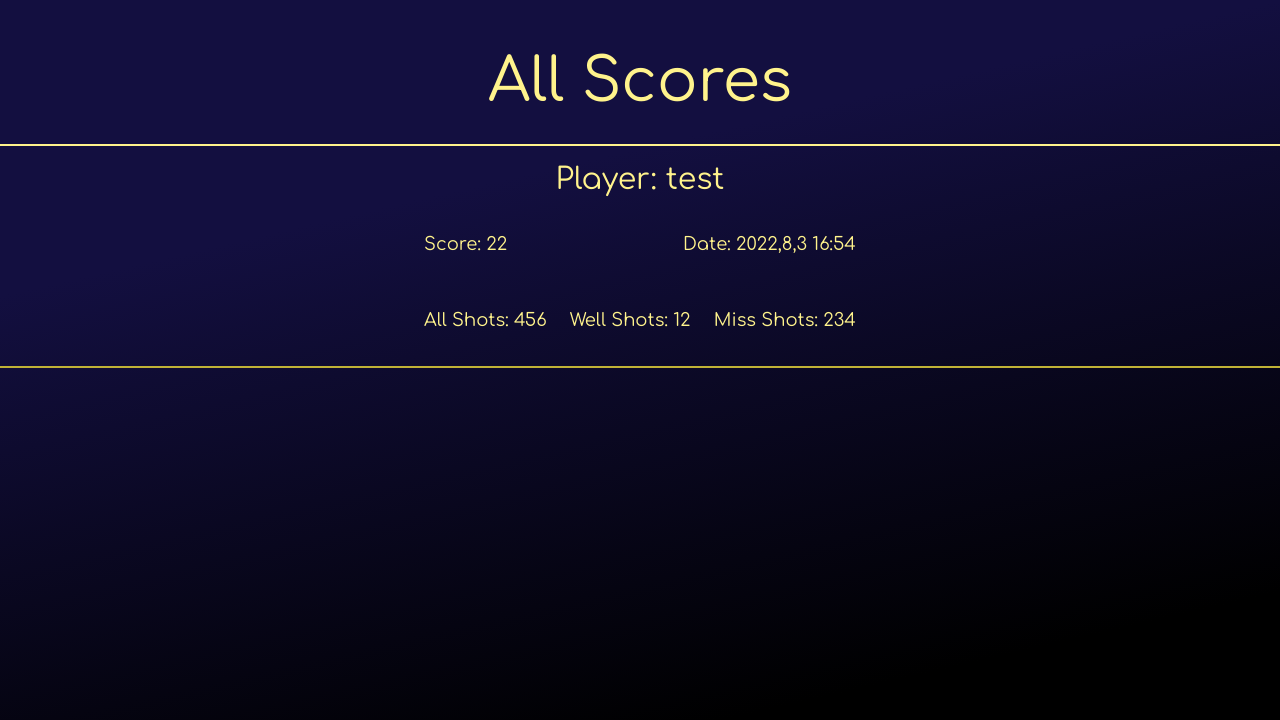
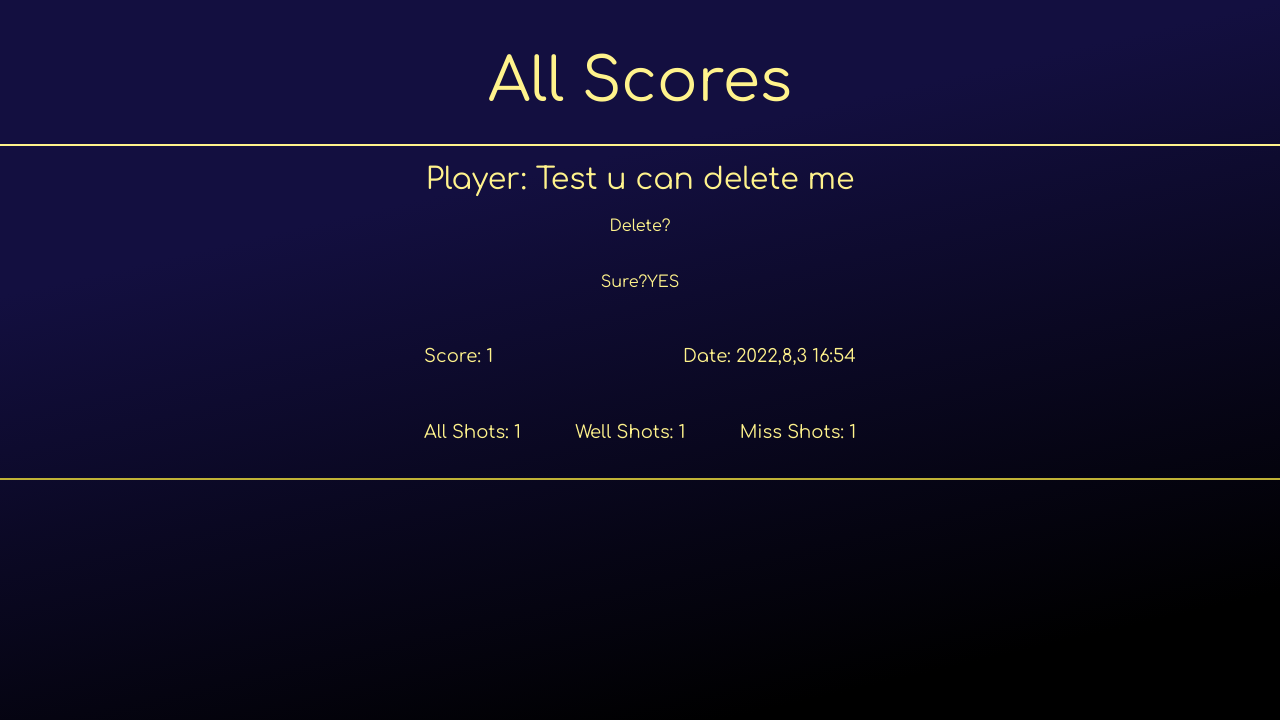
Before and after one commit to TohidEq/finger-gridshot-aimlab, a React (Create React App) app: page /scores in a window 1280 px wide. Shown: the top 720 px of the page. Built offline with nearby package versions, Linux system fonts and the light colour scheme.

Commit message:
Add DeleteBTN and ID to scores

```diff
--- a/src/components/Game/ScoreGame/MyScore.tsx
+++ b/src/components/Game/ScoreGame/MyScore.tsx
@@ -11,25 +11,20 @@ interface IAllStats {
   countWellBalls: number;
   countMissBalls: number;
 }
-interface IMyScore {
-  name: String;
-  score: number;
-  miss: number;
-  well: number;
-  all: number;
-  date: string;
-}
-
 export default function MyScore(props: IMyScoreProps) {
   const [isSaved, setIsSaved] = React.useState(false);
   const navigate = useNavigate();
   const myStats: IAllStats = JSON.parse(localStorage.getItem("mystats")!!);
   const [myName, setMyName] = useState<string>("You");
+
+  const myDate = new Date();
+  const myId = myDate.getTime();
+
   console.log("myscore", myStats);
 
   const saveScore = () => {
-    const myDate = new Date();
     const myScore = {
+      id: myId,
       name: myName || "You",
       score: myStats.myScore,
       miss: myStats.countMissBalls,
@@ -74,6 +69,7 @@ export default function MyScore(props: IMyScoreProps) {
       <div className="game-stats">
         <ScoreCard
           scoreStats={{
+            id: myId,
             name: myName || "You",
             score: myStats.myScore,
             miss: myStats.countMissBalls,
--- a/src/components/Game/ScoreGame/SaveScore.tsx
+++ b/src/components/Game/ScoreGame/SaveScore.tsx
@@ -1,11 +1,10 @@
-import * as React from "react";
 import GetAllScores from "../Scores/GetAllScores";
-import useScores from "../Scores/useScores";
 
 export interface ISaveScoreProps {
   myScore: IMyScore;
 }
 interface IMyScore {
+  id: number;
   name: String;
   score: number;
   miss: number;
--- a/src/components/Game/Scores/GetAllScores.tsx
+++ b/src/components/Game/Scores/GetAllScores.tsx
@@ -5,11 +5,12 @@ export interface IGetAllScoresProps {}
 const myDate = new Date();
 const defaultScore = [
   {
-    name: "test",
-    score: 22,
-    miss: 234,
-    well: 12,
-    all: 456,
+    id: 1,
+    name: "Test u can delete me",
+    score: 1,
+    miss: 1,
+    well: 1,
+    all: 1,
     date: myDate.toString(),
   },
 ];
--- a/src/components/Game/Scores/ScoreCard.tsx
+++ b/src/components/Game/Scores/ScoreCard.tsx
@@ -3,9 +3,11 @@ import DateHandle from "../../DateHandle";
 
 export interface IScoreCardProps {
   scoreStats: IScoreStats;
+  deleteButton?: boolean;
 }
 
 interface IScoreStats {
+  id: number;
   name: String;
   score: number;
   miss: number;
@@ -15,7 +17,7 @@ interface IScoreStats {
 }
 
 export default function ScoreCard(props: IScoreCardProps) {
-  const { name, score, miss, well, all, date } = props.scoreStats;
+  const { name, score, miss, well, all, date, id } = props.scoreStats;
 
   const myDate = DateHandle({ date });
   const day = myDate.getDay();
@@ -25,6 +27,17 @@ export default function ScoreCard(props: IScoreCardProps) {
   return (
     <div className="score-card">
       <h3 className="score-name">Player: {name}</h3>
+      {props.deleteButton ? (
+        <div className="delete-score">
+          Delete?
+          <div className="delete-score-sure">
+            Sure?
+            <button className="delete-score-btn bg-red-200">YES</button>
+          </div>
+        </div>
+      ) : (
+        ""
+      )}
       <div className="card-items">
         <div className="card-item">Score: {score}</div>
         <div className="card-item">
--- a/src/components/Game/Scores/Scores.tsx
+++ b/src/components/Game/Scores/Scores.tsx
@@ -7,11 +7,12 @@ import useScores from "./useScores";
 export interface IScoresProps {}
 // all scores
 export default function Scores(props: IScoresProps) {
-  const { data: blogs } = useScores();
-  const myElements = blogs.map((score) => {
+  const { data: scores } = useScores();
+  console.log("scores", scores);
+  const myElements = scores.map((score) => {
     return (
       <>
-        <ScoreCard scoreStats={score} />
+        <ScoreCard scoreStats={score} deleteButton={true} />
       </>
     );
   });
--- a/src/components/Game/Scores/useScores.tsx
+++ b/src/components/Game/Scores/useScores.tsx
@@ -3,6 +3,7 @@ import { useState, useEffect } from "react";
 export interface IuseScoresProps {}
 
 interface IScoreStats {
+  id: number;
   name: String;
   score: number;
   miss: number;
@@ -13,11 +14,12 @@ interface IScoreStats {
 const myDate = new Date();
 const defaultScore = [
   {
-    name: "test",
-    score: 22,
-    miss: 234,
-    well: 12,
-    all: 456,
+    id: 1,
+    name: "Test u can delete me",
+    score: 1,
+    miss: 1,
+    well: 1,
+    all: 1,
     date: myDate.toString(),
   },
 ];
```
